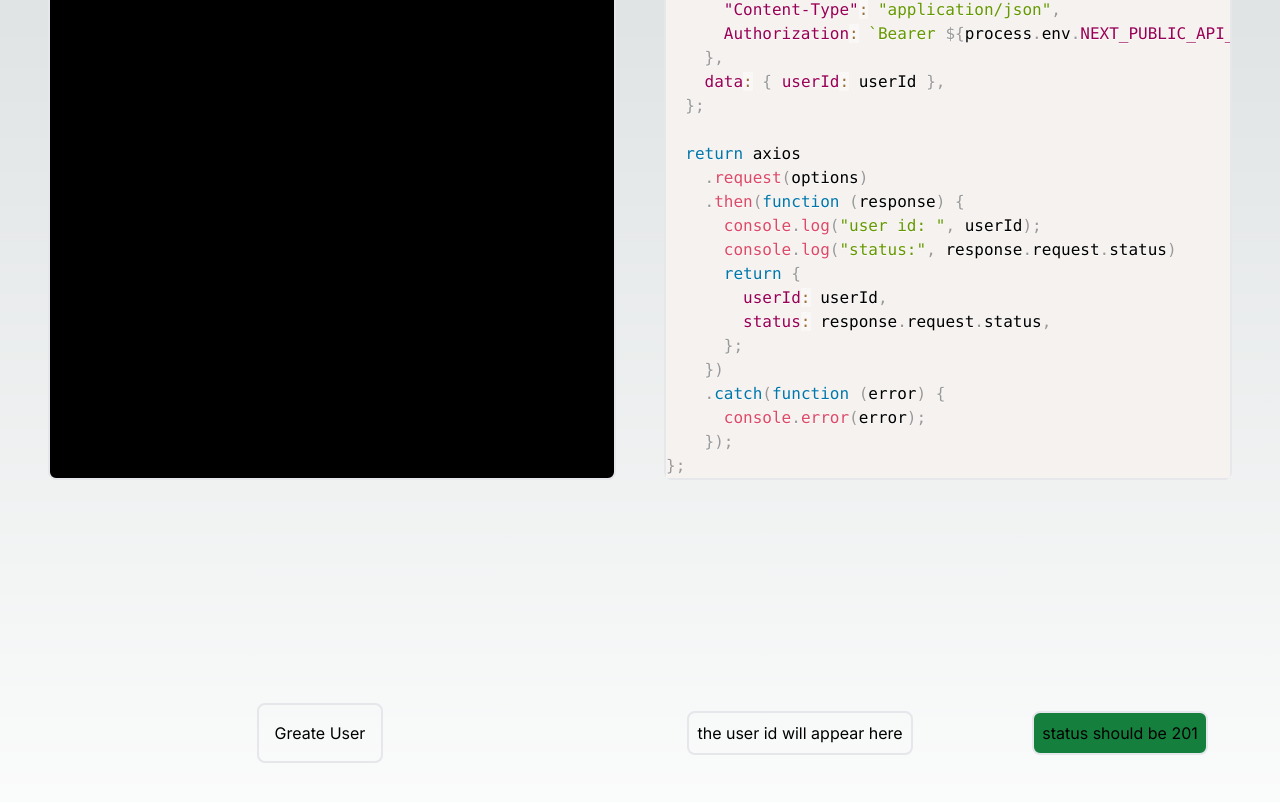
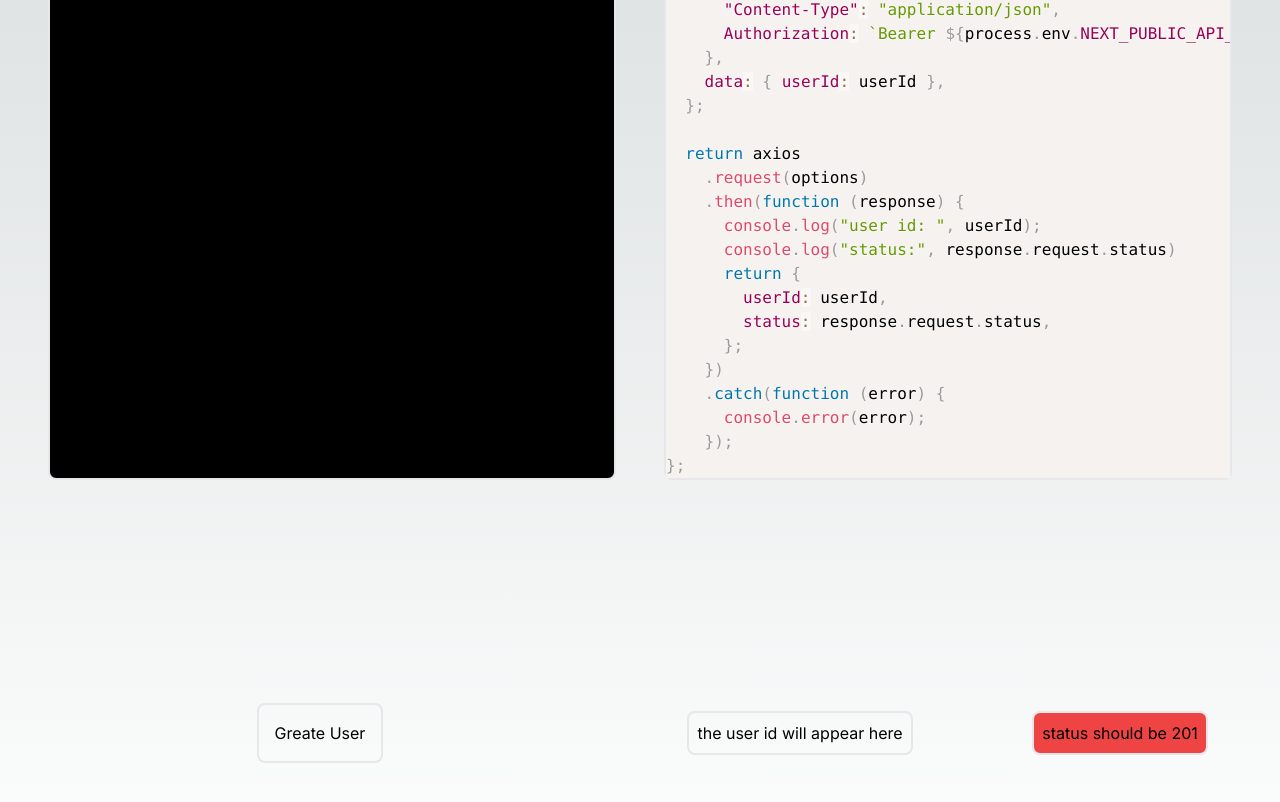
Before and after one commit to SimonYuvarlak/User-Controlled-Wallets, a Next.js app: page /create_a_new_user in a window 1280 px wide. Shown: the part 292-1094 px from the top of the page. Built offline with nearby package versions, Linux system fonts and the light colour scheme.

Commit message:
status bug fix

```diff
--- a/src/app/components/status.jsx
+++ b/src/app/components/status.jsx
@@ -4,8 +4,7 @@ const Status = ({ status, flag }) => {
   return (
     <div
       className={
-        "rounded-lg w-[%80] p-2 border-2 mx-8 flex justify-center" +
-        (flag && status === "201")
+        flag === true && status === 201
           ? "rounded-lg w-[%80] p-2 border-2 mx-8 flex justify-center bg-green-700"
           : "rounded-lg w-[%80] p-2 border-2 mx-8 flex justify-center bg-red-500"
       }
```
